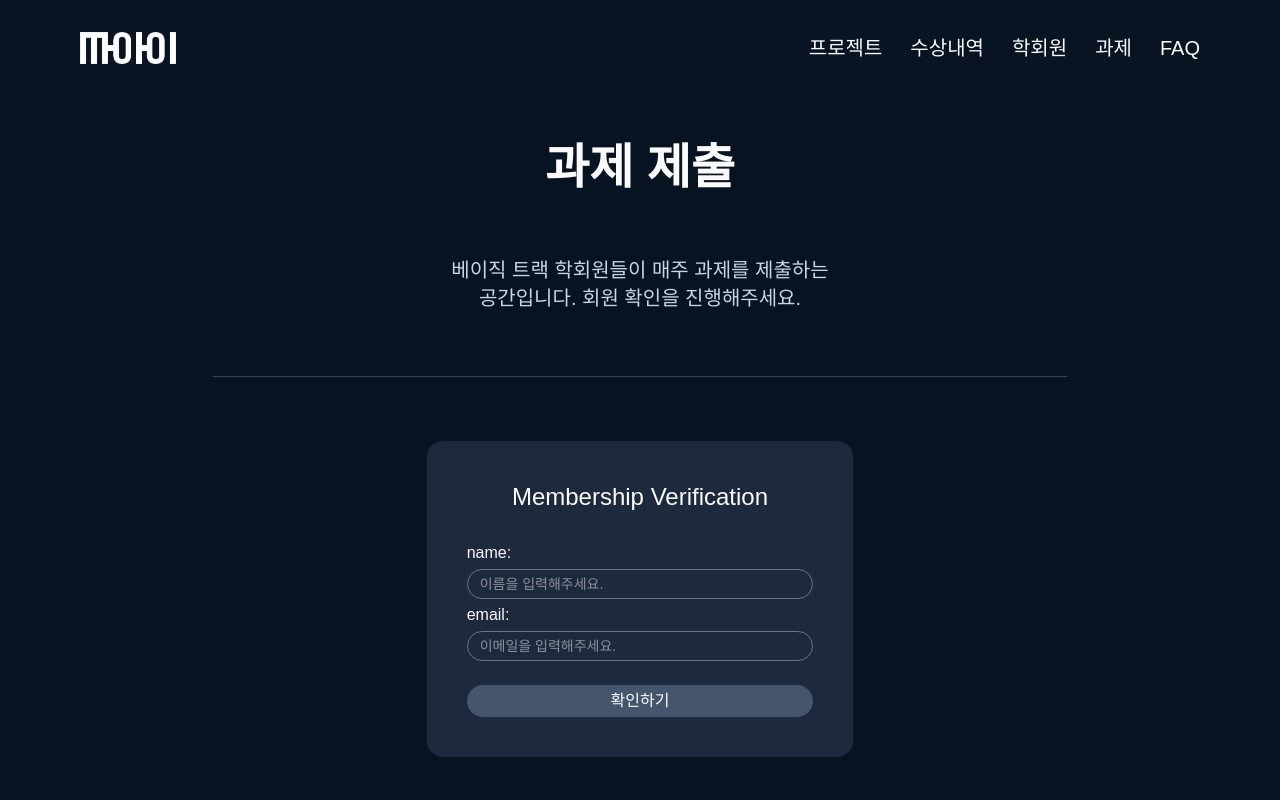
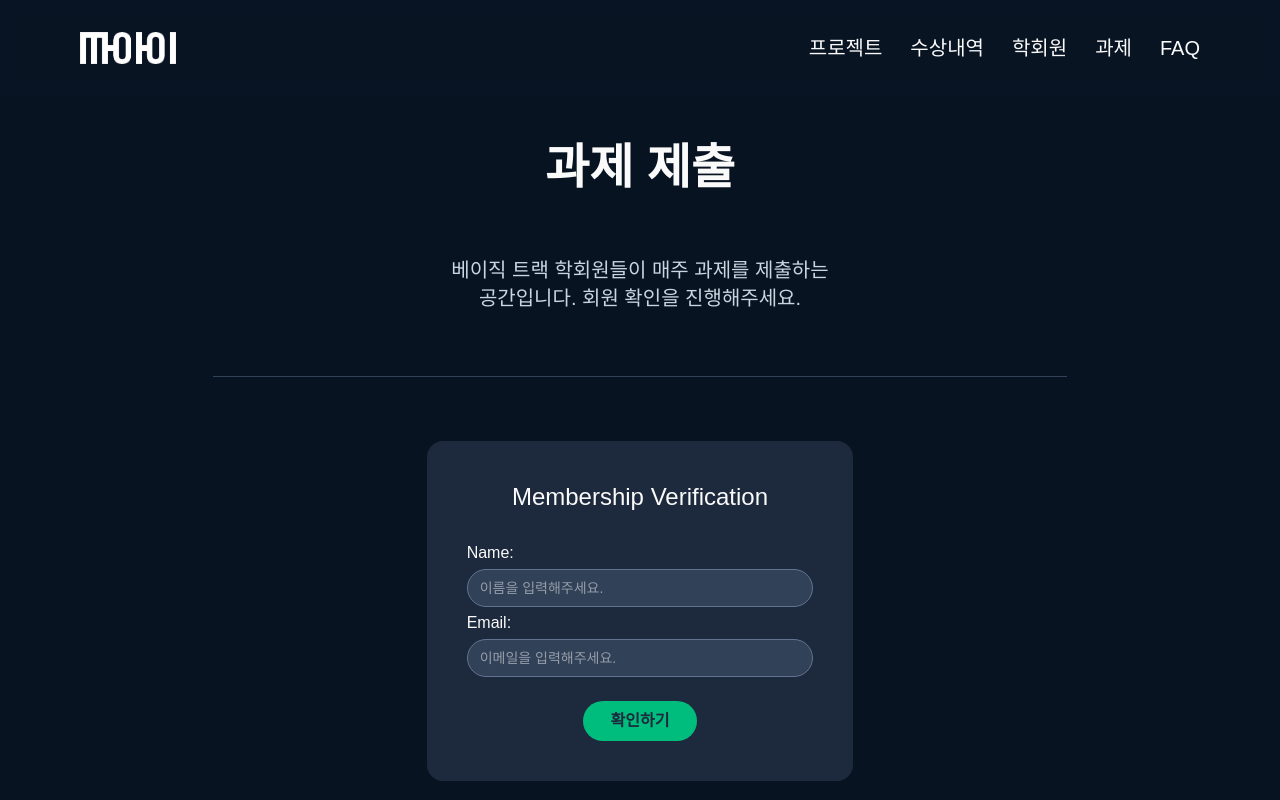
Before and after one commit to CUAI-CAU/CUAI_Webpage, a Next.js app in the folder frontend/: page /quiz in a window 1280 px wide. Shown: the top 800 px of the page. Built offline with nearby package versions, Linux system fonts and the light colour scheme; no server answers.

Commit message:
frontend/feat: 페이지 description에 break-keep 추가 및 퀴즈 페이지 css 수정

```diff
--- a/frontend/src/app/awards/page.tsx
+++ b/frontend/src/app/awards/page.tsx
@@ -53,7 +53,7 @@ export default function AwardsPage() {
     return (
         <FadeInOnMount className="flex justify-center items-center">
             <TitledSection title="수상 내역" className="w-11/12 md:w-3/4 xl:w-2/3 2xl:w-1/2">
-                <div className="text-md md:text-xl text-slate-300 text-center max-w-xs md:max-w-sm">
+                <div className="text-md md:text-xl text-slate-300 text-center max-w-xs md:max-w-sm break-keep">
                     학회원들의 지난 수상 내역입니다. 확인 가능한 자료를 기반으로 구성되었으며, 일부 누락된 내용이 있을
                     수 있습니다.
                 </div>
--- a/frontend/src/app/members/page.tsx
+++ b/frontend/src/app/members/page.tsx
@@ -35,7 +35,7 @@ export default function MembersPage() {
     return (
         <FadeInOnMount className="flex justify-center items-center">
             <TitledSection title="학회원" className="w-11/12 md:w-3/4 xl:w-2/3">
-                <div className="text-md md:text-xl text-slate-300 text-center max-w-xs md:max-w-sm">
+                <div className="text-md md:text-xl text-slate-300 text-center max-w-xs md:max-w-sm break-keep">
                     해당 페이지는 추후 업데이트 예정입니다.
                 </div>
 
--- a/frontend/src/app/projects/page.tsx
+++ b/frontend/src/app/projects/page.tsx
@@ -44,7 +44,7 @@ export default function ProjectsPage() {
     return (
         <FadeInOnMount className="flex justify-center items-center">
             <TitledSection title="프로젝트" className="w-11/12 md:w-3/4">
-                <div className="text-md md:text-xl text-slate-300 text-center max-w-xs md:max-w-sm">
+                <div className="text-md md:text-xl text-slate-300 text-center max-w-xs md:max-w-sm break-keep">
                     주요 프로젝트들을 소개합니다. 하단의 토글을 눌러 학회원들이 어떤 문제를 해결하고, 어떤 기술을
                     시도했는지 확인해보세요.
                 </div>
--- a/frontend/src/app/quiz/_components/MemberAuth.tsx
+++ b/frontend/src/app/quiz/_components/MemberAuth.tsx
@@ -44,28 +44,30 @@ export const MemberAuth = ({ setIsVerified, setUserInfo }: MemberAuthProps) => {
             <h3 className="mb-7 text-center text-2xl font-medium">Membership Verification</h3>
 
             <form onSubmit={handleSubmit(onSubmit)} className="flex flex-col space-y-1">
-                <label className="text-start">name: </label>
+                <label className="text-start text-md">Name: </label>
                 <input
                     {...register('name')}
                     type="name"
                     placeholder="이름을 입력해주세요."
-                    className="w-full text-sm px-3 py-1 border border-slate-500 rounded-full"
+                    className="w-full text-sm px-3 py-2 border border-slate-500 bg-slate-700 rounded-full"
                 />
-                <label className="text-start">email: </label>
+                <label className="text-start text-md">Email: </label>
                 <input
                     {...register('email')}
                     type="email"
                     placeholder="이메일을 입력해주세요."
-                    className="w-full text-sm px-3 py-1 border border-slate-500 rounded-full"
+                    className="w-full text-sm px-3 py-2 border border-slate-500 bg-slate-700 rounded-full"
                 />
 
-                <button
-                    type="submit"
-                    className="mt-5 px-3 py-1 rounded-full bg-slate-600 hover:bg-slate-700
-                    transition duration-300 ease-in-out cursor-pointer whitespace-nowrap"
-                >
-                    확인하기
-                </button>
+                <div className="flex justify-center items-center">
+                    <button
+                        type="submit"
+                        className="mt-5 px-7 py-2 rounded-full bg-emerald-500 hover:bg-slate-800 text-slate-800 hover:text-emerald-500 font-semibold
+                    transition duration-500 ease-in-out cursor-pointer whitespace-nowrap"
+                    >
+                        확인하기
+                    </button>
+                </div>
             </form>
         </div>
     )
--- a/frontend/src/app/quiz/page.tsx
+++ b/frontend/src/app/quiz/page.tsx
@@ -39,7 +39,7 @@ export default function QuizPage() {
     return (
         <FadeInOnMount className="flex justify-center items-center">
             <TitledSection title="과제 제출" className="w-5/6 md:w-3/4 xl:w-2/3 2xl:w-1/2">
-                <div className="text-md md:text-xl text-slate-300 text-center max-w-xs md:max-w-sm">
+                <div className="text-md md:text-xl text-slate-300 text-center max-w-xs md:max-w-sm break-keep">
                     베이직 트랙 학회원들이 매주 과제를 제출하는 공간입니다. 회원 확인을 진행해주세요.
                 </div>
                 <div ref={scrollRef} className="w-full border-b border-slate-700" />
```
